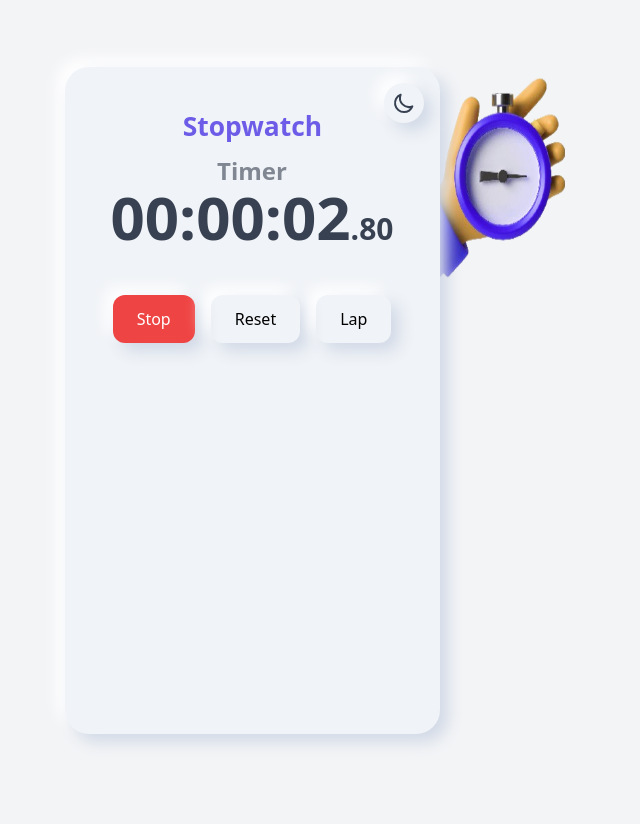
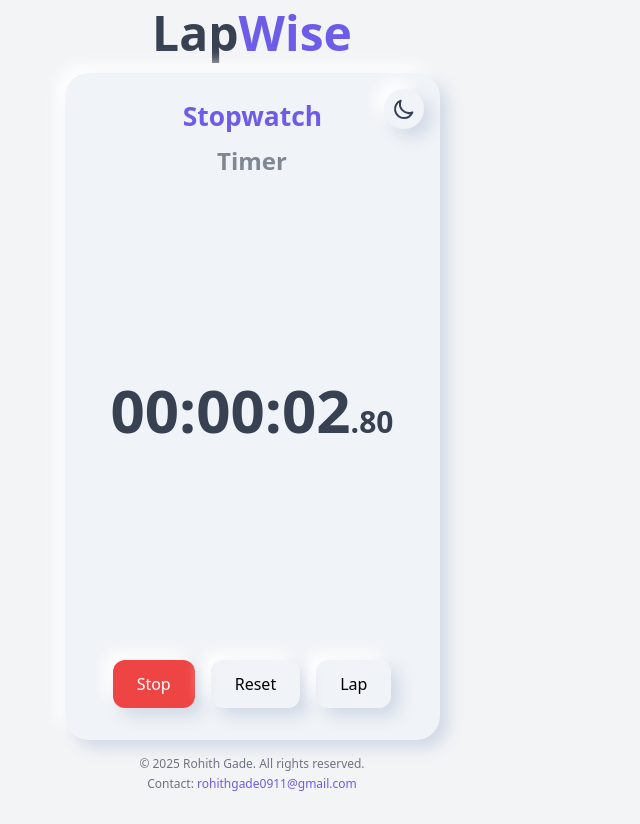
Before and after one commit to RohithGade0911/Outlier_Timer_Project, a React (Vite) app: page / in a window 1280 px wide. Both pictures are taken after a click on the button "Start". Shown: the whole page, without its empty margins (388-1028 px from the left). Before the commit the page ends 800 px from the top, so only its background shows below. Built offline with nearby package versions, Linux system fonts and the light colour scheme.

Commit message:
Added LapWise title with Mairo font and improved UI layout

```diff
--- a/src/App.jsx
+++ b/src/App.jsx
@@ -1,4 +1,4 @@
-import { useState, useEffect } from 'react'
+import { useState, useEffect, useRef } from 'react'
 import { motion, AnimatePresence } from 'framer-motion'
 import { useTimer } from './hooks/useTimer'
 import reactLogo from './assets/react.svg'
@@ -25,6 +25,7 @@ function App() {
   } = useTimer(mode)
 
   const formattedTime = formatTime(time)
+  const lapListRef = useRef(null)
 
   useEffect(() => {
     if (isDarkMode) {
@@ -33,6 +34,15 @@ function App() {
       document.documentElement.classList.remove('dark')
     }
   }, [isDarkMode])
+
+  useEffect(() => {
+    if (laps.length > 4 && lapListRef.current) {
+      lapListRef.current.scrollTo({
+        top: lapListRef.current.scrollHeight,
+        behavior: 'smooth'
+      })
+    }
+  }, [laps.length])
 
   const handleInputChange = (field, value) => {
     const numValue = parseInt(value) || ''
@@ -95,6 +105,14 @@ function App() {
 
   return (
     <div className="relative">
+      {/* App Title - Outside the card */}
+      <div className="mb-4 text-center">
+        <h1 className="text-5xl font-bold font-mairo">
+          <span className="text-gray-700 dark:text-gray-200">Lap</span>
+          <span className="text-accent dark:text-dark-accent">Wise</span>
+        </h1>
+      </div>
+
       {/* Outer container for overflow handling */}
       <div className="absolute inset-0 -m-8">
         <AnimatePresence mode="wait">
@@ -102,7 +120,7 @@ function App() {
             <motion.img
               src={imageStart}
               alt="Start"
-              className="absolute w-[210px] h-[180px] right-0 top-1/2 -translate-y-1/2 z-0"
+              className="absolute w-[180px] h-[180px] right-0 top-1/2 -translate-y-1/2 z-0"
               initial={{
                 x: "100%",
                 rotate: -15,
@@ -110,11 +128,10 @@ function App() {
                 scale: 0.8
               }}
               animate={{
-                x: "110px",
-                y: "-300px",
+                x: "-40px",
                 rotate: 0,
                 opacity: 1,
-                scale: 2
+                scale: 1
               }}
               exit={{
                 x: "100%",
@@ -127,7 +144,7 @@ function App() {
                 stiffness: 200,
                 damping: 20,
                 mass: 0.8,
-                duration: 0.9
+                duration: 0.5
               }}
             />
           )}
@@ -143,11 +160,10 @@ function App() {
                 scale: 0.8
               }}
               animate={{
-                x: "-100px",
-                y: "100px",
+                x: "40px",
                 rotate: 0,
                 opacity: 1,
-                scale: 2
+                scale: 1
               }}
               exit={{
                 x: "-100%",
@@ -160,7 +176,7 @@ function App() {
                 stiffness: 200,
                 damping: 20,
                 mass: 0.8,
-                duration: 0.9
+                duration: 0.5
               }}
             />
           ) : null}
@@ -185,10 +201,10 @@ function App() {
           )}
         </button>
 
-        {/* Rest of the content */}
-        <div className="relative z-10 w-full flex flex-col items-center">
+        {/* Content Container */}
+        <div className="flex-1 w-full flex flex-col items-center justify-center">
           {/* Mode Selector */}
-          <div className="flex flex-col items-center gap-2 mt-4">
+          <div className="flex flex-col items-center gap-2 mb-8">
             <motion.div
               className="cursor-pointer"
               onClick={() => handleModeSwitch('stopwatch')}
@@ -223,18 +239,30 @@ function App() {
                   animate={{ opacity: 1, y: 0 }}
                   exit={{ opacity: 0, y: -20 }}
                   transition={{ duration: 0.3 }}
-                  className="flex flex-col items-center"
+                  className="flex flex-col items-center relative"
                 >
+                  {/* Fixed position timer display */}
                   <div className={`text-6xl font-bold mb-4 ${isCompleted ? 'text-accent dark:text-dark-accent' : 'text-gray-700 dark:text-gray-200'}`}>
                     {`${formattedTime.hours}:${formattedTime.minutes}:${formattedTime.seconds}`}
                     <span className="text-3xl">.{formattedTime.milliseconds}</span>
                   </div>
+
+                  {/* Lap list in a separate container */}
                   {laps.length > 0 && (
+                    <div className="absolute top-[120px] left-0 right-0">
                       <motion.div
-                      className="w-full max-h-40 overflow-y-auto mt-4"
+                        ref={lapListRef}
+                        className="w-full max-h-40 overflow-y-auto scrollbar-hide"
                         initial={{ opacity: 0 }}
                         animate={{ opacity: 1 }}
                         transition={{ delay: 0.2 }}
+                        style={{
+                          scrollbarWidth: 'none',
+                          msOverflowStyle: 'none',
+                          '&::-webkit-scrollbar': {
+                            display: 'none'
+                          }
+                        }}
                       >
                         {laps.map((lap, index) => {
                           const lapTime = formatTime(lap)
@@ -252,6 +280,7 @@ function App() {
                           )
                         })}
                       </motion.div>
+                    </div>
                   )}
                 </motion.div>
               ) : (
@@ -263,7 +292,7 @@ function App() {
                   transition={{ duration: 0.3 }}
                   className="flex flex-col items-center"
                 >
-                  <div className={`text-6xl font-bold mb-4 ${isCompleted ? 'text-accent dark:text-dark-accent' : 'text-gray-700 dark:text-gray-200'}`}>
+                  <div className={`text-6xl font-bold mb-8 ${isCompleted ? 'text-accent dark:text-dark-accent' : 'text-gray-700 dark:text-gray-200'}`}>
                     {`${formattedTime.hours}:${formattedTime.minutes}:${formattedTime.seconds}`}
                   </div>
                   <div className="flex gap-4 mt-4">
@@ -361,6 +390,12 @@ function App() {
           </div>
         </div>
       </div>
+
+      {/* Footer */}
+      <div className="mt-4 text-center text-xs text-gray-500 dark:text-gray-400">
+        <p>© {new Date().getFullYear()} Rohith Gade. All rights reserved.</p>
+        <p className="mt-1">Contact: <a href="mailto:rohithgade0911@gmail.com" className="text-accent dark:text-dark-accent hover:underline">rohithgade0911@gmail.com</a></p>
+      </div>
     </div>
   )
 }
```
Lines whose indentation alone changed are shown as unchanged.
